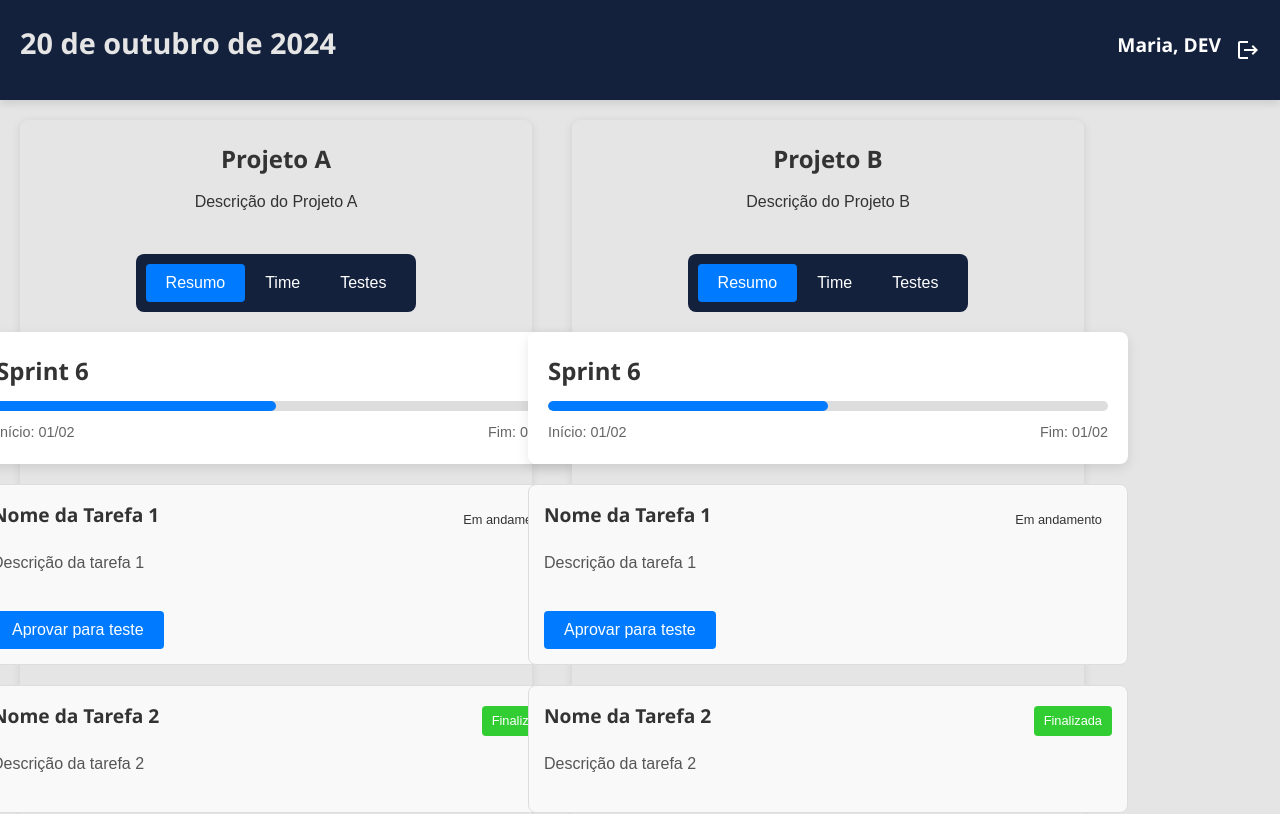
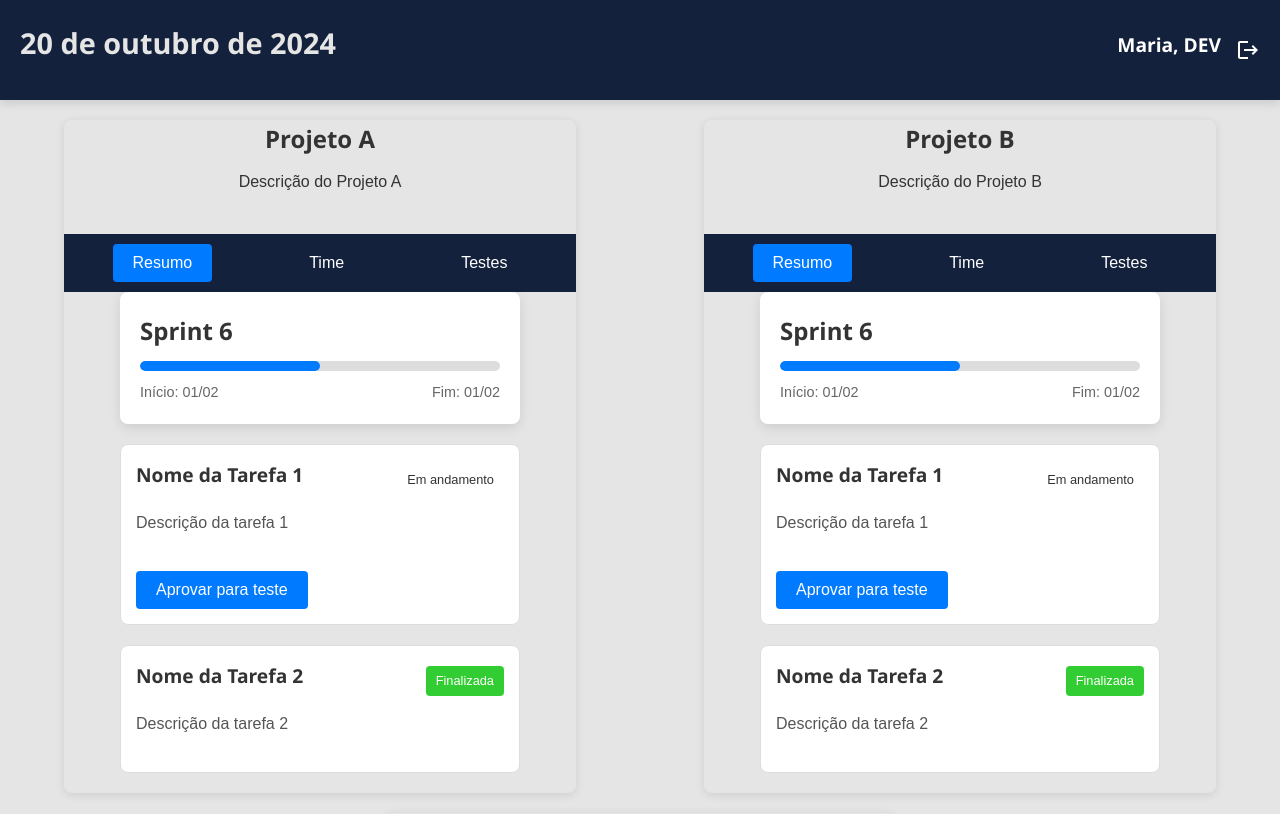
Before and after one commit to matheus-mvk/MVP-Gerenciador, a React (Vite) app in the folder Front-end/: page / in a window 1280 px wide. Shown: the top 814 px of the page. Built offline with nearby package versions, Linux system fonts and the light colour scheme.

Commit message:
arrumando uns css

```diff
--- a/Front-end/src/Components/Projeto/Projeto.style.ts
+++ b/Front-end/src/Components/Projeto/Projeto.style.ts
@@ -6,8 +6,8 @@ export const ProjetoContainer = styled.section`
   align-items: center;
   justify-content: flex-start;
 
-  padding: 20px;
-  margin: 20px;
+
+  margin: 20px auto auto auto;
   background-color: #e5e5e5;
   border-radius: 8px;
   box-shadow: 0 2px 10px rgba(0, 0, 0, 0.1);
--- a/Front-end/src/Components/SprintCard/SprintCard.style.ts
+++ b/Front-end/src/Components/SprintCard/SprintCard.style.ts
@@ -1,7 +1,7 @@
 import styled from "styled-components";
 
 export const SprintCardContainer = styled.div`
-  width:600px;
+  width:100%;
   background-color: #fff;
   border-radius: 8px;
   padding: 20px;
--- a/Front-end/src/Components/Tabs/Tabs.style.tsx
+++ b/Front-end/src/Components/Tabs/Tabs.style.tsx
@@ -2,13 +2,13 @@ import styled from "styled-components";
 
 export const TabsContainer = styled.div`
 
-
+  width:100%;
   display: flex;
   justify-content: space-around;
   background-color: #14213d;
   padding: 10px;
-  border-radius: 8px;
-  margin-bottom: 20px;
+
+
   margin-top: 20px;
 `;
 
--- a/Front-end/src/Components/TaskCard/TaskCard.style.ts
+++ b/Front-end/src/Components/TaskCard/TaskCard.style.ts
@@ -2,9 +2,12 @@ import styled from "styled-components";
 
 export const TaskCardContainer = styled.div`
 
+  width:400px;
 
 
-  background-color: #f9f9f9;
+
+
+  background-color: #fff;
   border: 1px solid #ddd;
   border-radius: 8px;
   padding: 15px;
```
